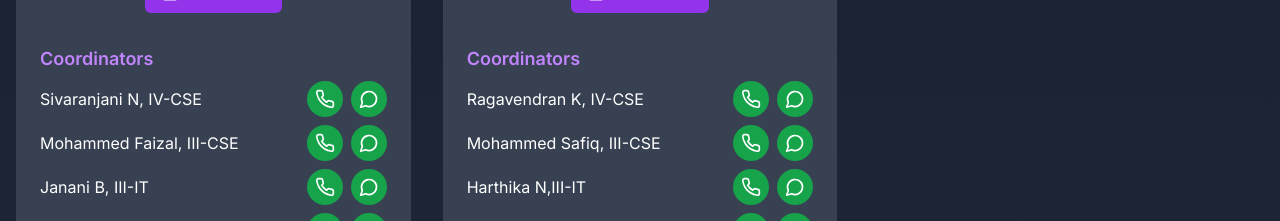
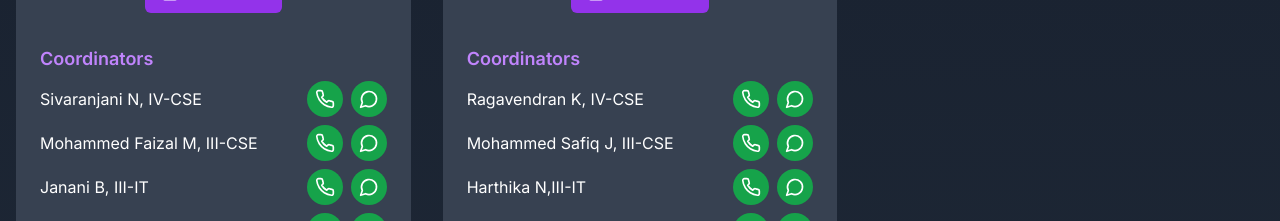
Before and after one commit to GD-125/ADDICT-2K25, a Next.js app: page / in a window 1280 px wide. Shown: the part 1580-1801 px from the top of the page. Built offline with nearby package versions, Linux system fonts and the light colour scheme.

Commit message:
Update Events.tsx

```diff
--- a/components/Events.tsx
+++ b/components/Events.tsx
@@ -47,7 +47,7 @@ const events = [
     location: "IT Lab, 3rd Floor, IT Block",
     coordinators: [
       { name: "Sivaranjani N, IV-CSE", phone: "+91 95008 61322" },
-      { name: "Mohammed Faizal, III-CSE", phone: "+91 93426 32679" },
+      { name: "Mohammed Faizal M, III-CSE", phone: "+91 93426 32679" },
       { name: "Janani B, III-IT", phone: "+91 82484 95713" },
       { name: "Akshaykeerthi A V, III-AI&DS", phone: "+91 63820 14361" },
     ],
@@ -59,7 +59,7 @@ const events = [
     location: "Smart Class, 1st Floor, CSE Block",
     coordinators: [
       { name: "Ragavendran K, IV-CSE", phone: "+91 76048 10145" },
-      { name: "Mohammed Safiq, III-CSE", phone: "+91 97883 24653" },
+      { name: "Mohammed Safiq J, III-CSE", phone: "+91 97883 24653" },
       { name: "Harthika N,III-IT", phone: "+91 63697 76459" },
       { name: "Dhana Shankar P S, III-AI&DS", phone: "+91 82488 33241" },
     ],
```
